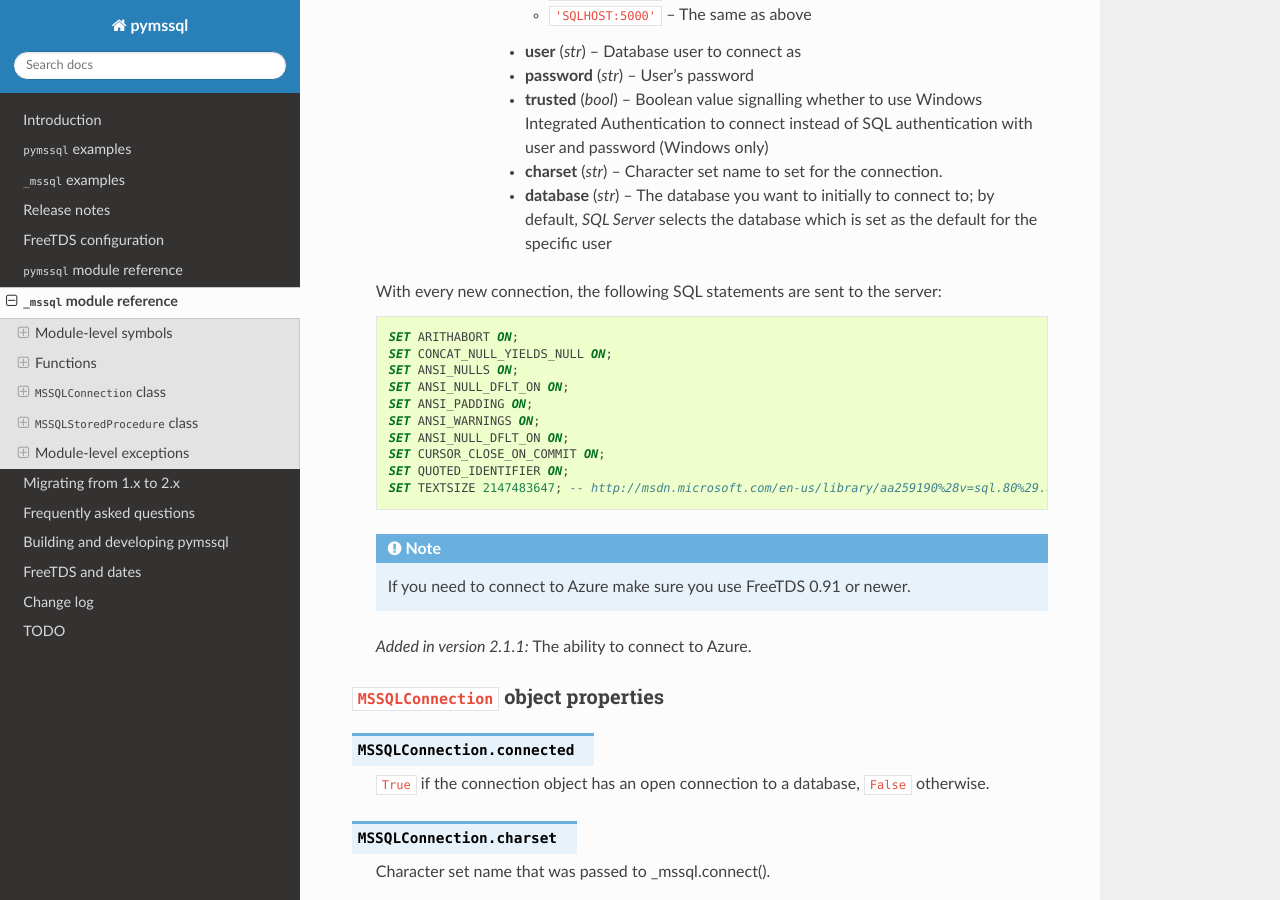
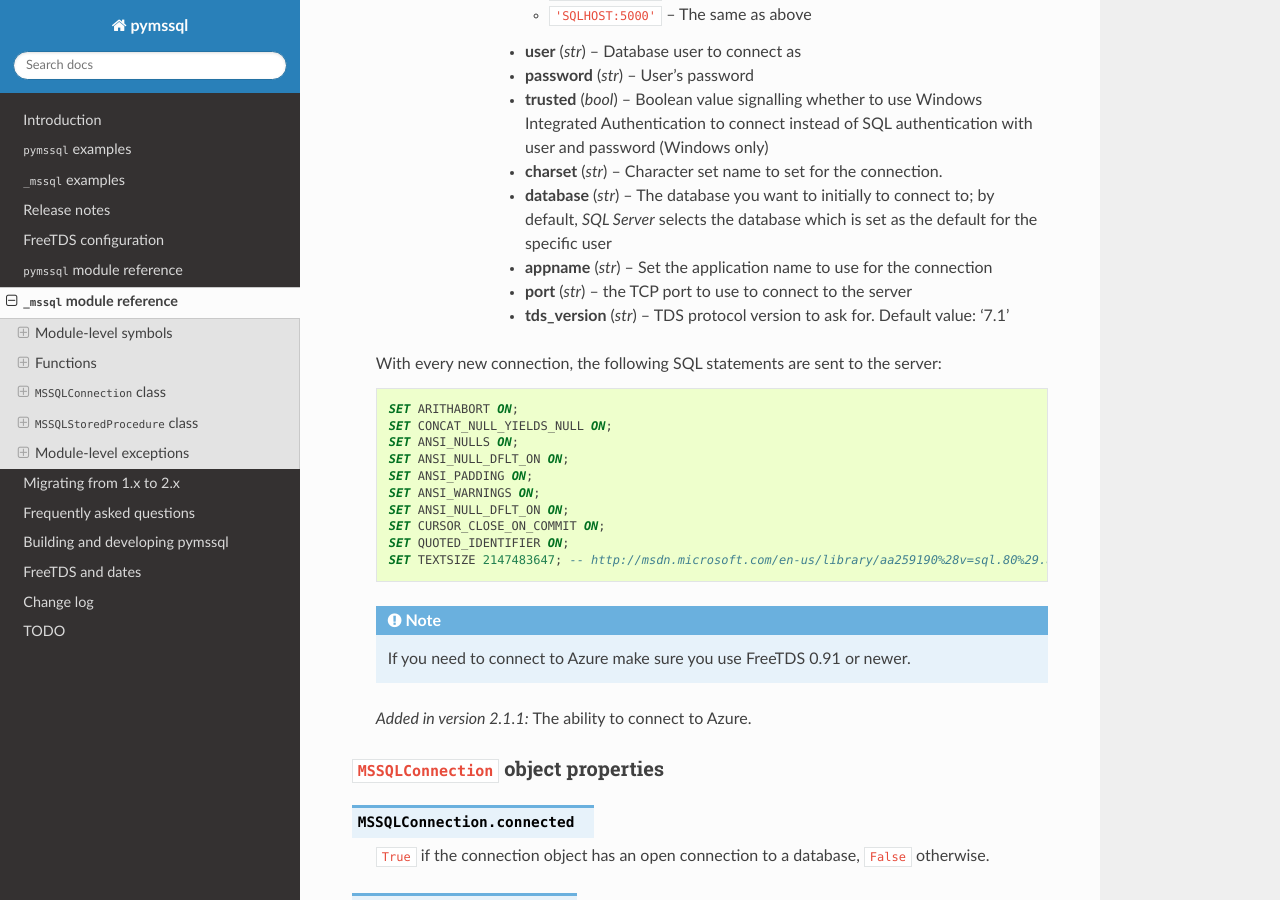
Before and after one commit to pymssql/pymssql, a Sphinx documentation site: the page built from docs/ref/_mssql.rst, in a window 1280 px wide and 900 px high, scrolled down 1278 px. Built offline with Sphinx 7.4.7 and the Read the Docs theme 2.0.0, drawn with Linux system fonts in a browser that asks for light colours.

Commit message:
docs: Fix _mssql connect() arguments.

```diff
--- a/docs/ref/_mssql.rst
+++ b/docs/ref/_mssql.rst
@@ -71,6 +71,11 @@ Functions
                          default, *SQL Server* selects the database which is set as
                          the default for the specific user
 
+    :param str appname: Set the application name to use for the connection
+
+    :param str port: the TCP port to use to connect to the server
+
+    :param str tds_version: TDS protocol version to ask for. Default value: '7.1'
 
     With every new connection, the following SQL statements are sent to the
     server:
```
